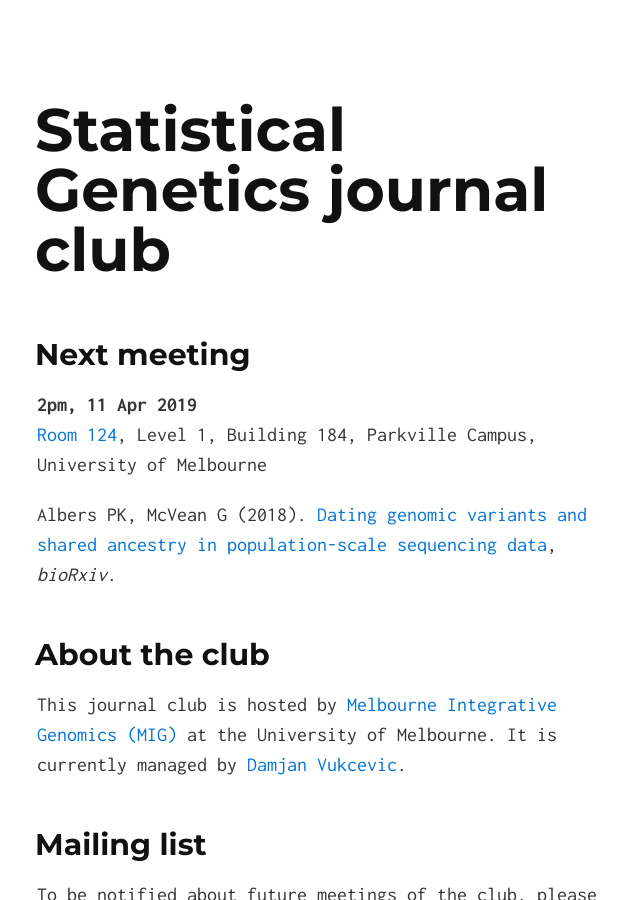
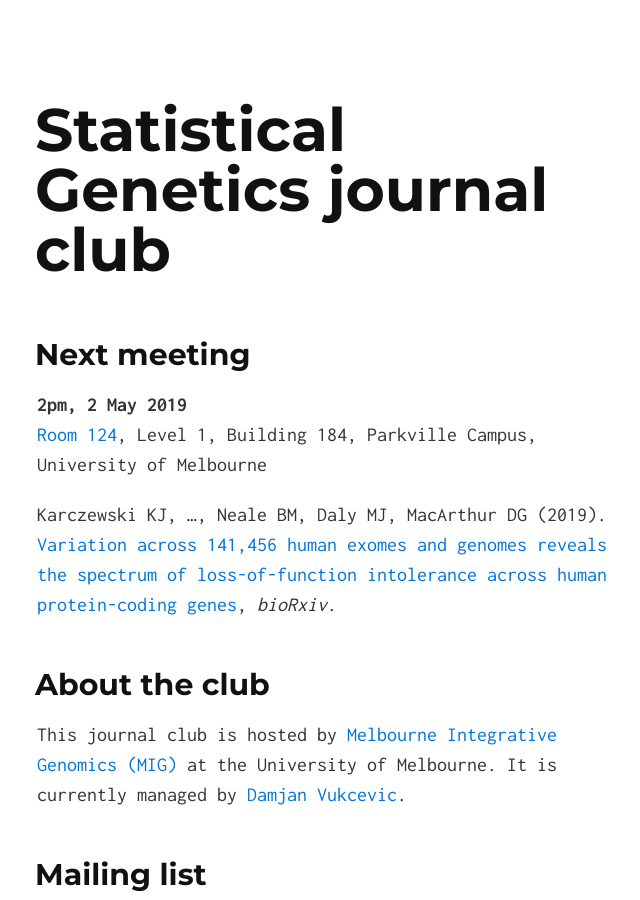
Before and after one commit to melbintgen/statgen-journal-club, a Jekyll site: the page built from index.md, in a window 1280 px wide and 900 px high. Shown: the whole window, without its empty margins (303-943 px from the left). Built offline with Jekyll 4.4.1, drawn with Linux system fonts in a browser that asks for light colours; our own code applies the rules of GitHub Pages for plain Markdown files; some of the changed text lies outside the part shown.

Commit message:
Announce meeting for 2 May 2019

```diff
--- a/index.md
+++ b/index.md
@@ -5,12 +5,14 @@ layout: default
 
 ## Next meeting
 
-**2pm, 11 Apr 2019**
+**2pm, 2 May 2019**
 [Room 124](https://maps.unimelb.edu.au/parkville/building/184/124), Level 1,
 Building 184, Parkville Campus, University of Melbourne
 
-Albers PK, McVean G (2018).  [Dating genomic variants and shared ancestry in
-population-scale sequencing data](https://doi.org/10.1101/416610), *bioRxiv*.
+Karczewski KJ, ..., Neale BM, Daly MJ, MacArthur DG (2019).  [Variation across
+141,456 human exomes and genomes reveals the spectrum of loss-of-function
+intolerance across human protein-coding genes](https://doi.org/10.1101/531210),
+*bioRxiv*.
 
 
 ## About the club
@@ -75,6 +72,10 @@ data](https://doi.org/10.1038/s41467-017-02317-2), *Nature Communications*.
 
 
 ## Previous papers
+
+**11 Apr 2019.**  Albers PK, McVean G (2018).  [Dating genomic variants and
+shared ancestry in population-scale sequencing
+data](https://doi.org/10.1101/416610), *bioRxiv*.
 
 **11 Mar 2019.**  Zhang C, Matsen IV FA (2018).  [Generalizing Tree Probability Estimation via Bayesian Networks](https://papers.nips.cc/paper/7418-generalizing-tree-probability-estimation-via-bayesian-networks), NIPS 2018. ([pdf](https://papers.nips.cc/paper/7418-generalizing-tree-probability-estimation-via-bayesian-networks.pdf), [blog](https://matsen.fredhutch.org/general/2018/12/05/sbn.html))
 
```
Also changed, not shown: other parts of index.md (+0 -5 lines).
